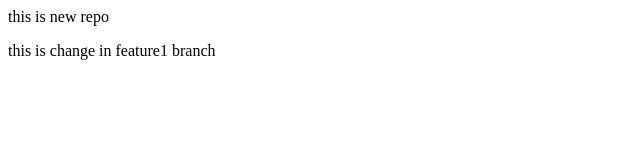
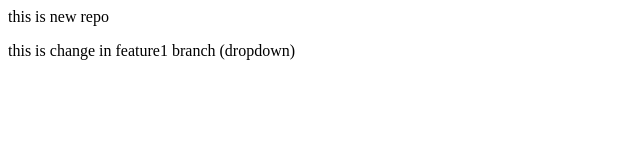
Before and after one commit to OmkarAvinashJarande/local-repository, a plain HTML site: page index.html in a window 1280 px wide. Shown: the full height of the page, 0-640 px from the left. Drawn offline with Linux system fonts and the light colour scheme.

```diff
--- a/index.html
+++ b/index.html
@@ -1,3 +1,3 @@
 
 <p> this is new repo</p>
-<p> this is change in feature1 branch</p>
+<p> this is change in feature1 branch (dropdown)</p>
```
